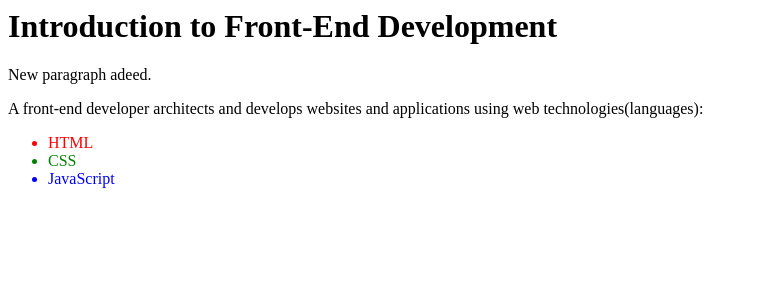
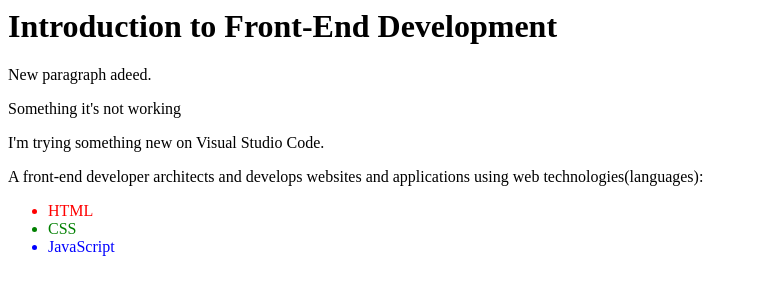
Before and after one commit to AndreeaDragh/front-end-development, a plain HTML site: page index.html in a window 1280 px wide. Shown: the whole page, without its empty margins (0-758 px from the left). Drawn offline with Linux system fonts and the light colour scheme.

Commit message:
New paragraph

```diff
--- a/index.html
+++ b/index.html
@@ -1,5 +1,7 @@
 <h1> Introduction to Front-End Development</h1>
 <p>New paragraph adeed.</p>
+<p>Something it's not working</p>
+<p>I'm trying something new on Visual Studio Code.</p>
 <p>A front-end developer architects and develops websites and applications using web technologies(languages):</p>
 <ul>
 <li style="color: red;">HTML</li>
```
